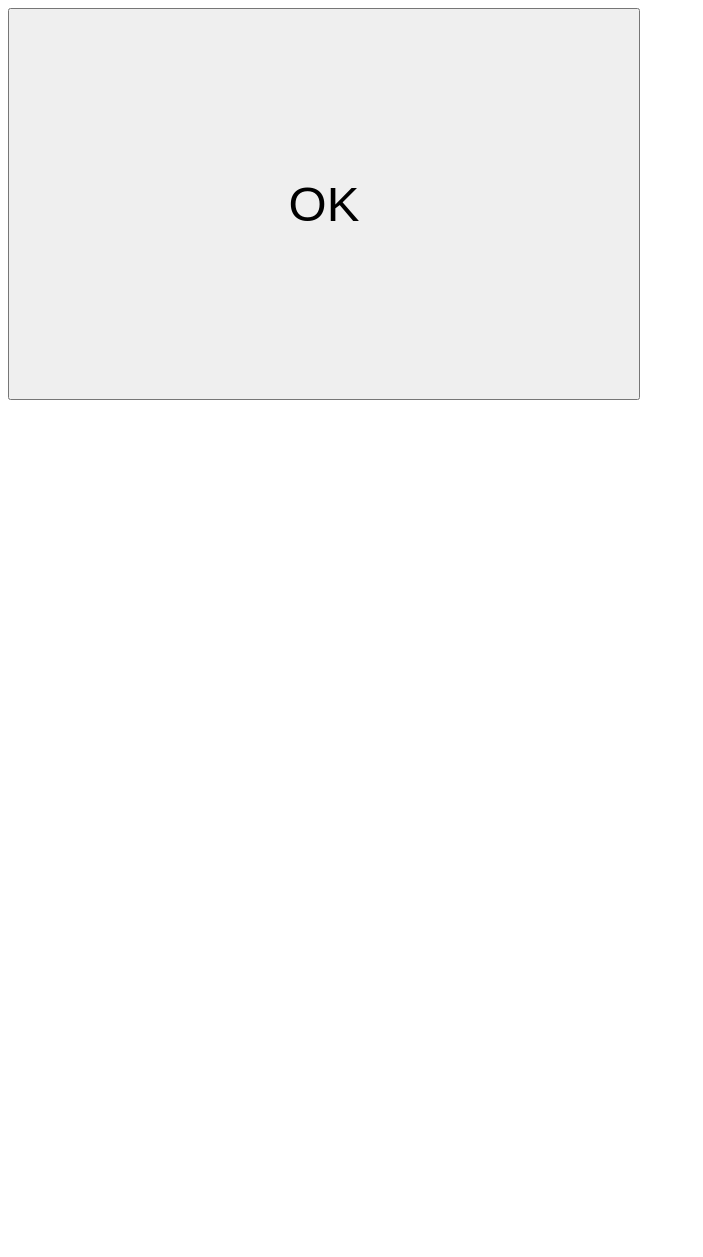
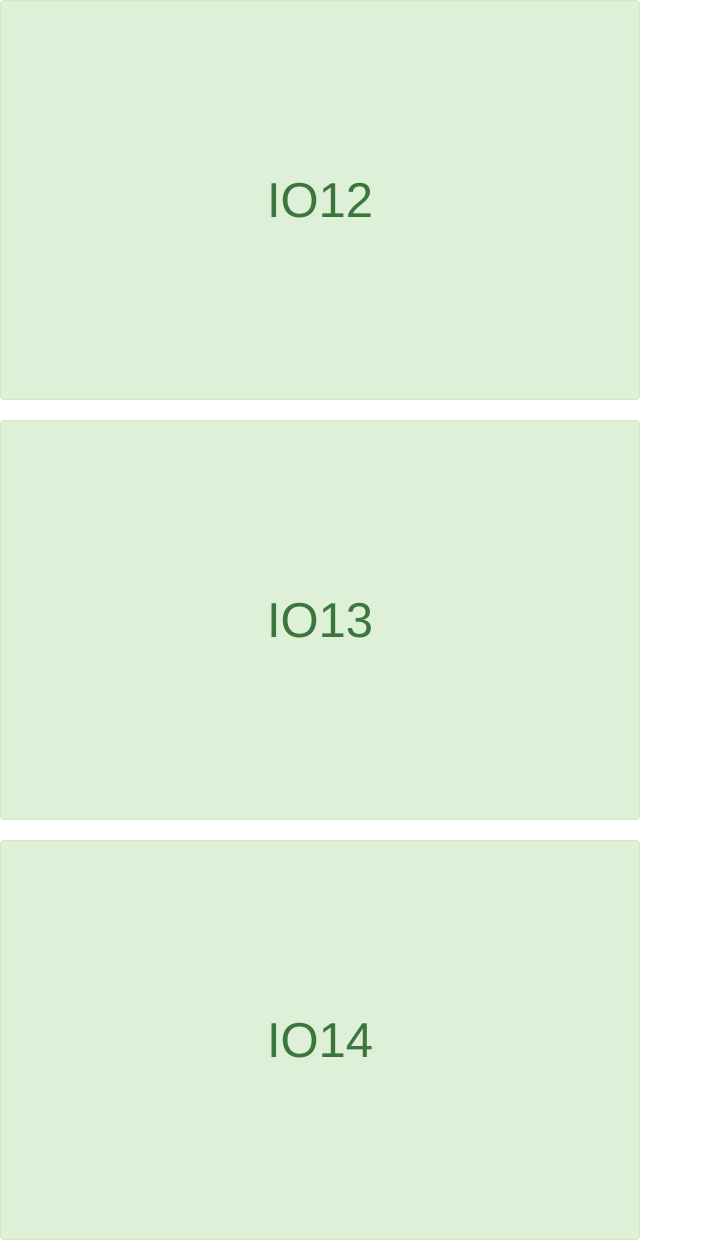
Before and after one commit to rs-v/ESP-T, a plain HTML site: page 01.html in a window 1280 px wide. Shown: the top 1257 px of the page, without its empty margins (0-703 px from the left). Before the commit the page ends 800 px from the top, so only its background shows below. Drawn offline with nearby package versions, Linux system fonts and the light colour scheme.

Commit message:
Update 01.html

```diff
--- a/01.html
+++ b/01.html
@@ -1,3 +1,7 @@
-
+<link rel="stylesheet" href="https://stackpath.bootstrapcdn.com/bootstrap/3.4.1/css/bootstrap.min.css" integrity="sha384-HSMxcRTRxnN+Bdg0JdbxYKrThecOKuH5zCYotlSAcp1+c8xmyTe9GYg1l9a69psu" crossorigin="anonymous">
 <script src="https://cdn.jsdelivr.net/npm/jquery@3.2.1/dist/jquery.min.js"></script>
-<button style="font-size: 49px;height:50%;width:50% "onclick=$.get("./sh")>OK</button>
+<script src="https://stackpath.bootstrapcdn.com/bootstrap/3.4.1/js/bootstrap.min.js" integrity="sha384-aJ21OjlMXNL5UyIl/XNwTMqvzeRMZH2w8c5cRVpzpU8Y5bApTppSuUkhZXN0VxHd" crossorigin="anonymous"></script>
+<button style="font-size: 49px;height:50%;width:50% "class="alert alert-success" onclick=$.get("./io12")>IO12</button>
+<button style="font-size: 49px;height:50%;width:50% "class="alert alert-success" onclick=$.get("./io13")>IO13</button>
+<button style="font-size: 49px;height:50%;width:50% "class="alert alert-success" onclick=$.get("./io14")>IO14</button>
+<button style="font-size: 49px;height:50%;width:50% "class="alert alert-success" onclick=$.get("./io15")>IO15</button>
```
